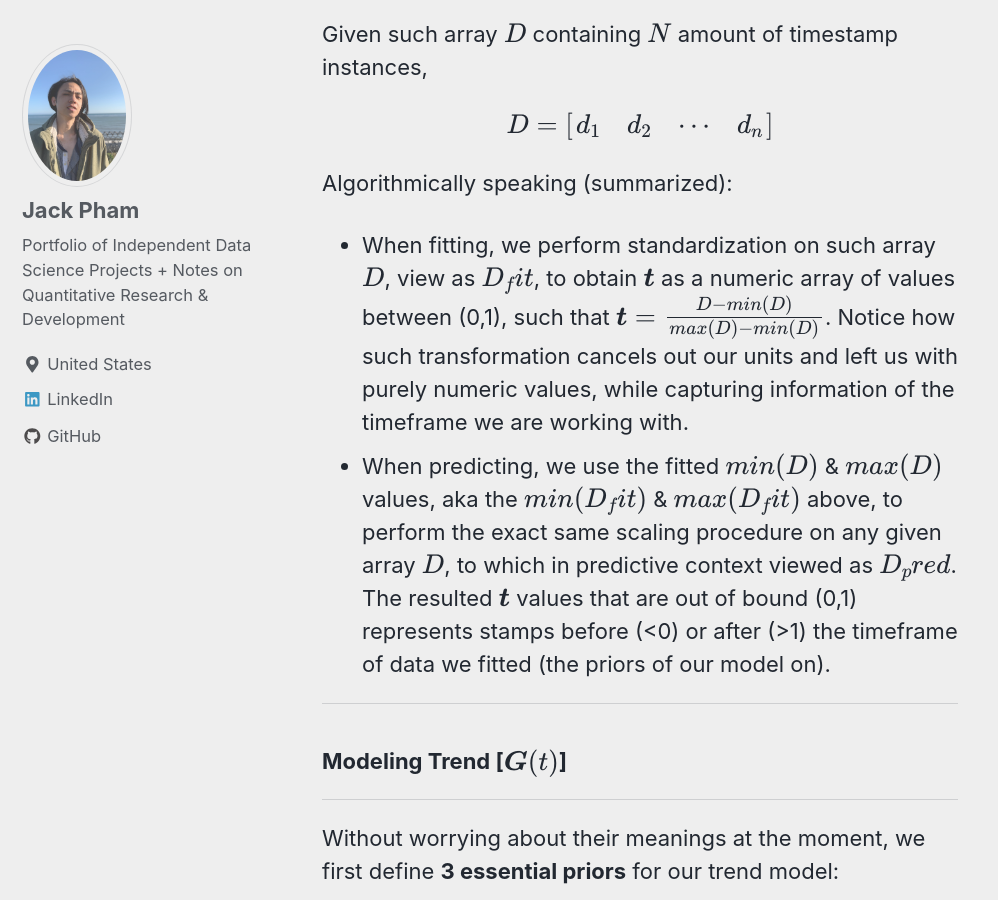
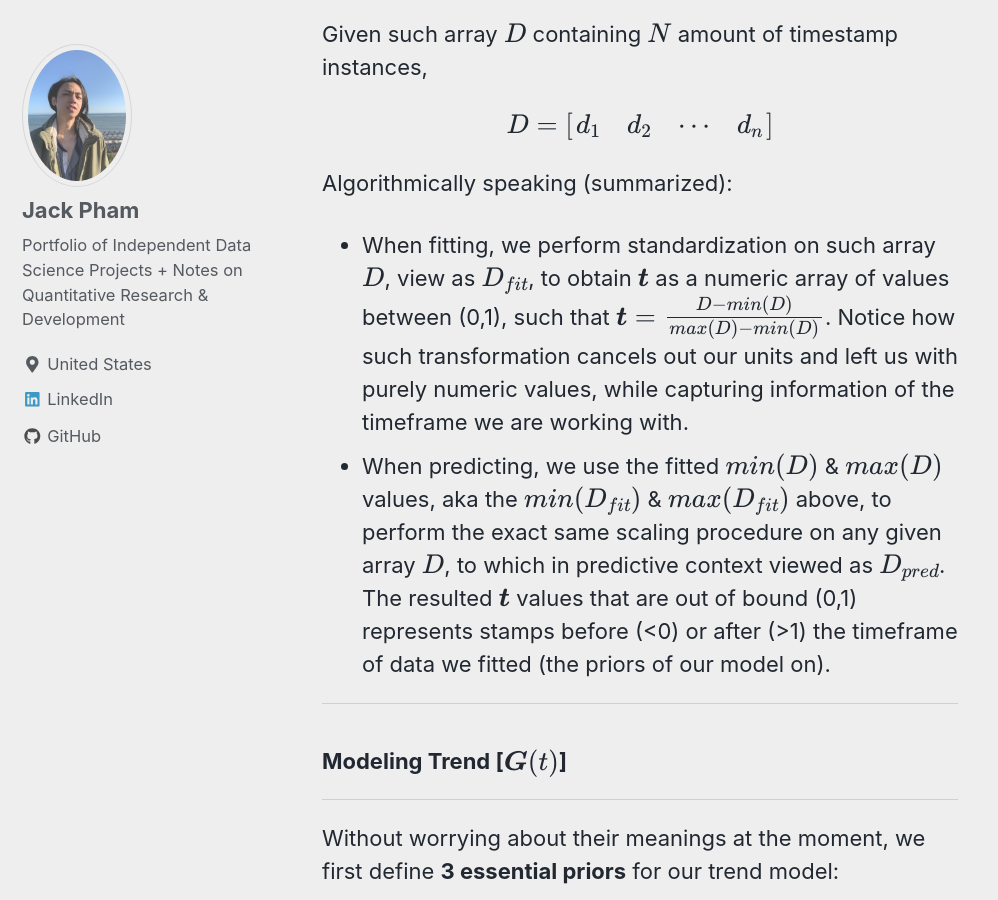
Before and after one commit to jp-quant/jp-quant.github.io, a Jekyll site: the page built from _posts/2020-09-18-fbprophet_bayesian_glm.md, in a window 1280 px wide and 900 px high, scrolled down 9403 px. Shown: the whole window, without its empty margins (0-998 px from the left). Built offline with Jekyll 4.4.1, drawn with Linux system fonts in a browser that asks for light colours; nearby versions of some CDN libraries; formulas are drawn with MathJax 3.

```diff
--- a/_posts/2020-09-18-fbprophet_bayesian_glm.md
+++ b/_posts/2020-09-18-fbprophet_bayesian_glm.md
@@ -146,8 +146,8 @@ Given such array $$D$$ containing $$N$$ amount of timestamp instances,
 $$D = \begin{bmatrix} d_1 & d_2  &\cdots  & d_n \end{bmatrix}$$
 
 Algorithmically speaking (summarized):
-- When fitting, we perform standardization on such array $$D$$, view as $$D_fit$$, to obtain $$\boldsymbol{t}$$ as a numeric array of values between (0,1), such that $$\boldsymbol{t} = \frac{D - min(D)}{max(D) - min(D)}$$. Notice how such transformation cancels out our units and left us with purely numeric values, while capturing information of the timeframe we are working with.
-- When predicting, we use the fitted $$min(D)$$ & $$max(D)$$ values, aka the $$min(D_fit)$$ & $$max(D_fit)$$ above, to perform the exact same scaling procedure on any given array $$D$$, to which in predictive context viewed as $$D_pred$$. The resulted $$\boldsymbol{t}$$ values that are out of bound (0,1) represents stamps before (<0) or after (>1) the timeframe of data we fitted (the priors of our model on).
+- When fitting, we perform standardization on such array $$D$$, view as $$D_{fit}$$, to obtain $$\boldsymbol{t}$$ as a numeric array of values between (0,1), such that $$\boldsymbol{t} = \frac{D - min(D)}{max(D) - min(D)}$$. Notice how such transformation cancels out our units and left us with purely numeric values, while capturing information of the timeframe we are working with.
+- When predicting, we use the fitted $$min(D)$$ & $$max(D)$$ values, aka the $$min(D_{fit})$$ & $$max(D_{fit})$$ above, to perform the exact same scaling procedure on any given array $$D$$, to which in predictive context viewed as $$D_{pred}$$. The resulted $$\boldsymbol{t}$$ values that are out of bound (0,1) represents stamps before (<0) or after (>1) the timeframe of data we fitted (the priors of our model on).
 
 ---
 ### Modeling Trend [$$\boldsymbol{G}(t)$$]
```
